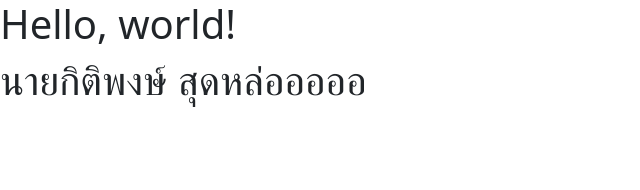
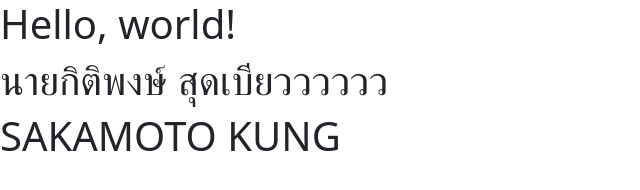
Before and after one commit to kitipong54/web_html, a plain HTML site: page index.html in a window 1280 px wide. Shown: the whole page, without its empty margins (0-640 px from the left). Drawn offline with nearby package versions, Linux system fonts and the light colour scheme.

Commit message:
3nd commit

```diff
--- a/index.html
+++ b/index.html
@@ -8,7 +8,8 @@
   </head>
   <body>
     <h1>Hello, world!</h1>
-    <h1>นายกิติพงษ์ สุดหล่อออออ</h1>
+    <h1>นายกิติพงษ์ สุดเบียวววววว</h1>
+    <h1>SAKAMOTO KUNG</h1>
     <script src="https://cdn.jsdelivr.net/npm/bootstrap@5.3.3/dist/js/bootstrap.bundle.min.js" integrity="sha384-YvpcrYf0tY3lHB60NNkmXc5s9fDVZLESaAA55NDzOxhy9GkcIdslK1eN7N6jIeHz" crossorigin="anonymous"></script>
   </body>
 </html>
```
